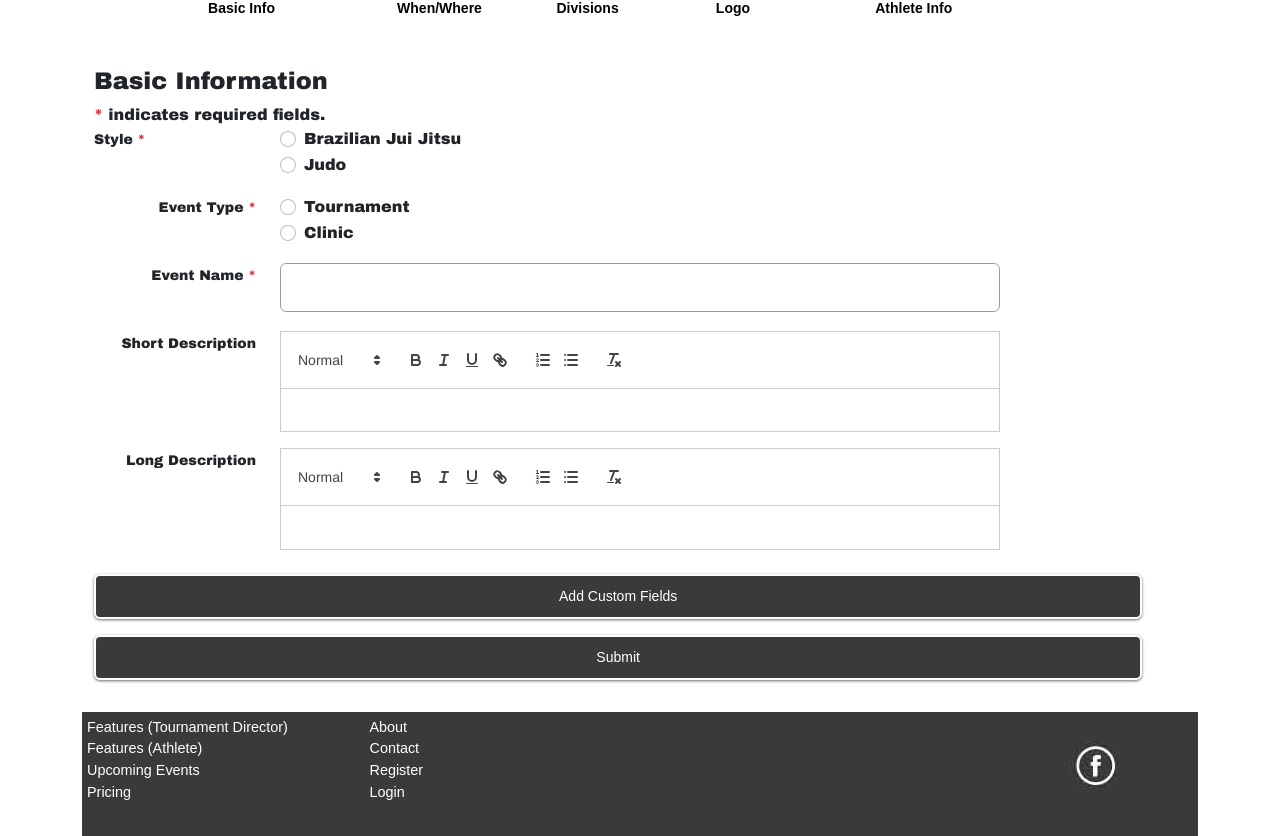
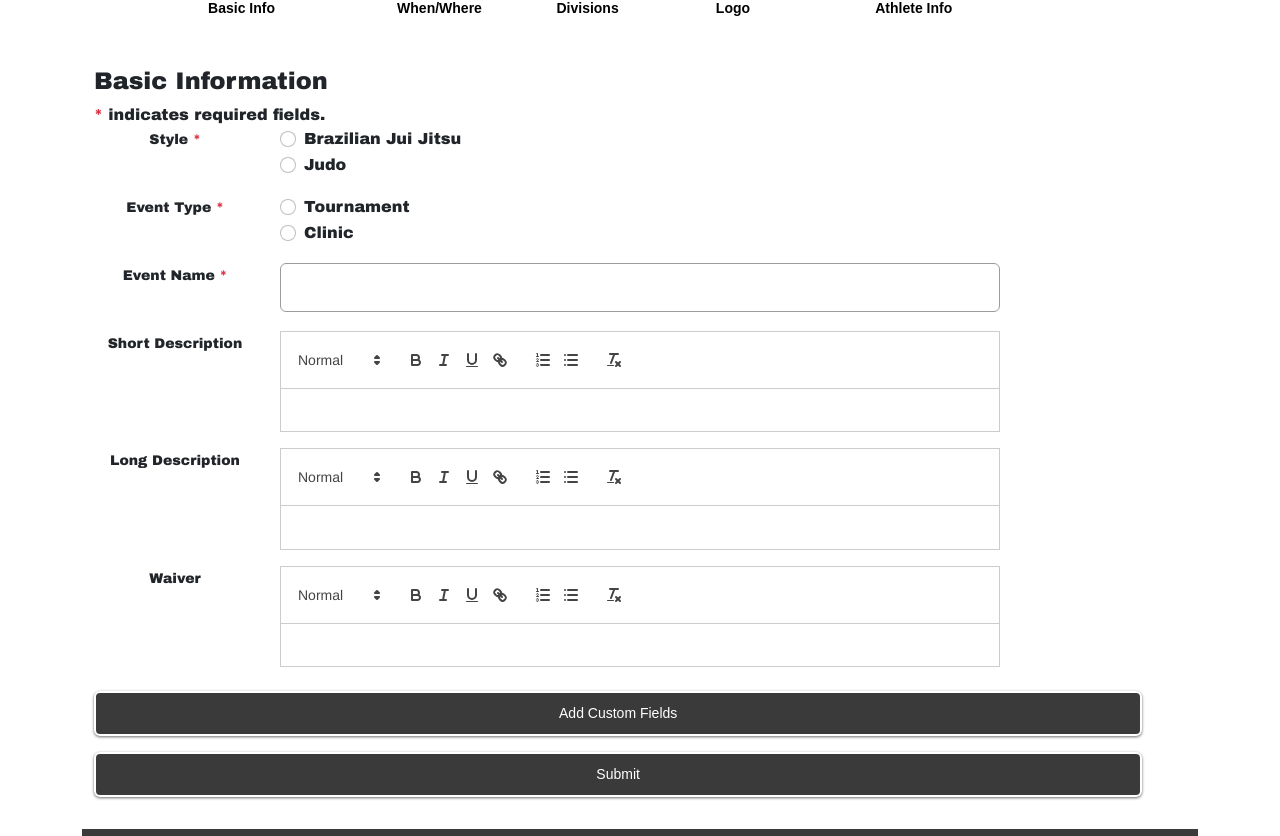
Before and after one commit to judo2000/mat-house-react, a React (Create React App) app in the folder client/: page /events/createEvent/basic in a window 1280 px wide. Shown: the part 616-1452 px from the top of the page. Built offline with nearby package versions, Linux system fonts and the light colour scheme; no server answers.

Commit message:
Add waiver to basic info

```diff
--- a/client/src/pages/events/createEvent/BasicInfo.js
+++ b/client/src/pages/events/createEvent/BasicInfo.js
@@ -1,20 +1,13 @@
 import React, { useState } from 'react';
-import {
-  useLocation,
-  useNavigate,
-  useParams,
-  useSearchParams,
-} from 'react-router-dom';
+import { useLocation, useNavigate } from 'react-router-dom';
 import FormContainer from '../../../components/FormContainer';
 import EventSteps from '../../../components/events/EventSteps';
-import { Button, Card, Col, Form, Row } from 'react-bootstrap';
+import { Button, Col, Form, Row } from 'react-bootstrap';
 import { useMutation } from '@apollo/client';
 import { CREATE_EVENT } from '../../../utils/mutations';
 import ReactQuill from 'react-quill';
 
 const BasicInfo = () => {
-  const { slug } = useParams();
-
   const search = useLocation().search;
 
   let [count, setCount] = useState(0);
@@ -27,9 +20,9 @@ const BasicInfo = () => {
   const [waiver, setWaiver] = useState('');
   const customBasicFields = [];
 
-  const [addEvent, { error }] = useMutation(CREATE_EVENT);
+  const [addEvent] = useMutation(CREATE_EVENT);
 
-  const [errorMessage, setErrorMessage] = useState('');
+  //const [errorMessage, setErrorMessage] = useState('');
 
   const navigate = useNavigate();
 
@@ -53,18 +46,20 @@ const BasicInfo = () => {
           style,
           eventType,
           eventName,
+          waiver,
           customBasicFields: customBasicFields,
           createdBy,
         },
       });
-      console.log(data.addEvent._id);
+      console.log(data);
       //navigate(`/events/createEvent/logistics?eID=${data.addEvent._id}`);
     } catch (error) {
       console.log(error);
     }
   };
 
-  const handleAddFields = async () => {
+  const handleAddFields = async (e) => {
+    e.preventDefault();
     count = count + 1;
     setCount(count);
     let customFieldsDiv = document.getElementById('customFields');
@@ -75,7 +70,7 @@ const BasicInfo = () => {
           <div class='col'>
             <div class='row'>
               <div class='text-end col-md-2 col-sm-12'>
-                <div class='form-label'>
+                <div class='form-label text-center'>
                   Custom Field ${count}
                 </div>
               </div>
@@ -111,7 +106,7 @@ const BasicInfo = () => {
             <Form.Group className='mb-3'>
               <Col>
                 <Row>
-                  <Col sm={12} md={2}>
+                  <Col sm={12} md={2} className='text-center'>
                     <Form.Label className='form-label'>
                       Style <span className='text-danger'>*</span>
                     </Form.Label>
@@ -143,7 +138,7 @@ const BasicInfo = () => {
             <Form.Group className='mb-3'>
               <Col>
                 <Row>
-                  <Col sm={12} md={2} className='text-end'>
+                  <Col sm={12} md={2} className='text-center'>
                     <Form.Label className='form-label'>
                       Event Type <span className='text-danger'>*</span>
                     </Form.Label>
@@ -176,7 +171,7 @@ const BasicInfo = () => {
               <Row>
                 <Col>
                   <Row>
-                    <Col sm={12} md={2} className='text-end'>
+                    <Col sm={12} md={2} className='text-center'>
                       <Form.Label className='form-label'>
                         Event Name <span className='text-danger'>*</span>
                       </Form.Label>
@@ -201,7 +196,7 @@ const BasicInfo = () => {
             <Form.Group className='mb-3'>
               <Col>
                 <Row>
-                  <Col sm={12} md={2} className='text-end'>
+                  <Col sm={12} md={2} className='text-center'>
                     <Form.Label className='form-label'>
                       Short Description
                     </Form.Label>
@@ -223,7 +218,7 @@ const BasicInfo = () => {
             <Form.Group className='mb-3'>
               <Col>
                 <Row>
-                  <Col sm={12} md={2} className='text-end'>
+                  <Col sm={12} md={2} className='text-center'>
                     <Form.Label className='form-label'>
                       Long Description
                     </Form.Label>
@@ -233,6 +228,26 @@ const BasicInfo = () => {
                       value={longDesc ? longDesc : ''}
                       // onChange={(e) => setContent(e.target.value)}
                       onChange={setLongDesc}
+                      theme='snow'
+                    ></ReactQuill>
+                  </Col>
+                </Row>
+              </Col>
+            </Form.Group>
+          </Row>
+
+          <Row>
+            <Form.Group className='mb-3'>
+              <Col>
+                <Row>
+                  <Col sm={12} md={2} className='text-center'>
+                    <Form.Label className='form-label'>Waiver</Form.Label>
+                  </Col>
+                  <Col sm={12} md='8' className='text-start'>
+                    <ReactQuill
+                      value={waiver ? waiver : ''}
+                      // onChange={(e) => setContent(e.target.value)}
+                      onChange={setWaiver}
                       theme='snow'
                     ></ReactQuill>
                   </Col>
--- a/client/src/utils/mutations.js
+++ b/client/src/utils/mutations.js
@@ -166,6 +166,7 @@ export const CREATE_EVENT = gql`
     $style: String!
     $eventType: String!
     $eventName: String!
+    $waiver: String
     $customBasicFields: [String]
     $createdBy: String!
   ) {
@@ -173,6 +174,7 @@ export const CREATE_EVENT = gql`
       style: $style
       eventType: $eventType
       eventName: $eventName
+      waiver: $waiver
       customBasicFields: $customBasicFields
       createdBy: $createdBy
     ) {
@@ -180,6 +182,7 @@ export const CREATE_EVENT = gql`
       style
       eventType
       eventName
+      waiver
       customBasicFields
     }
   }
```
Also changed, not shown: 2 other files (tests, documents, lock files or other folders).
